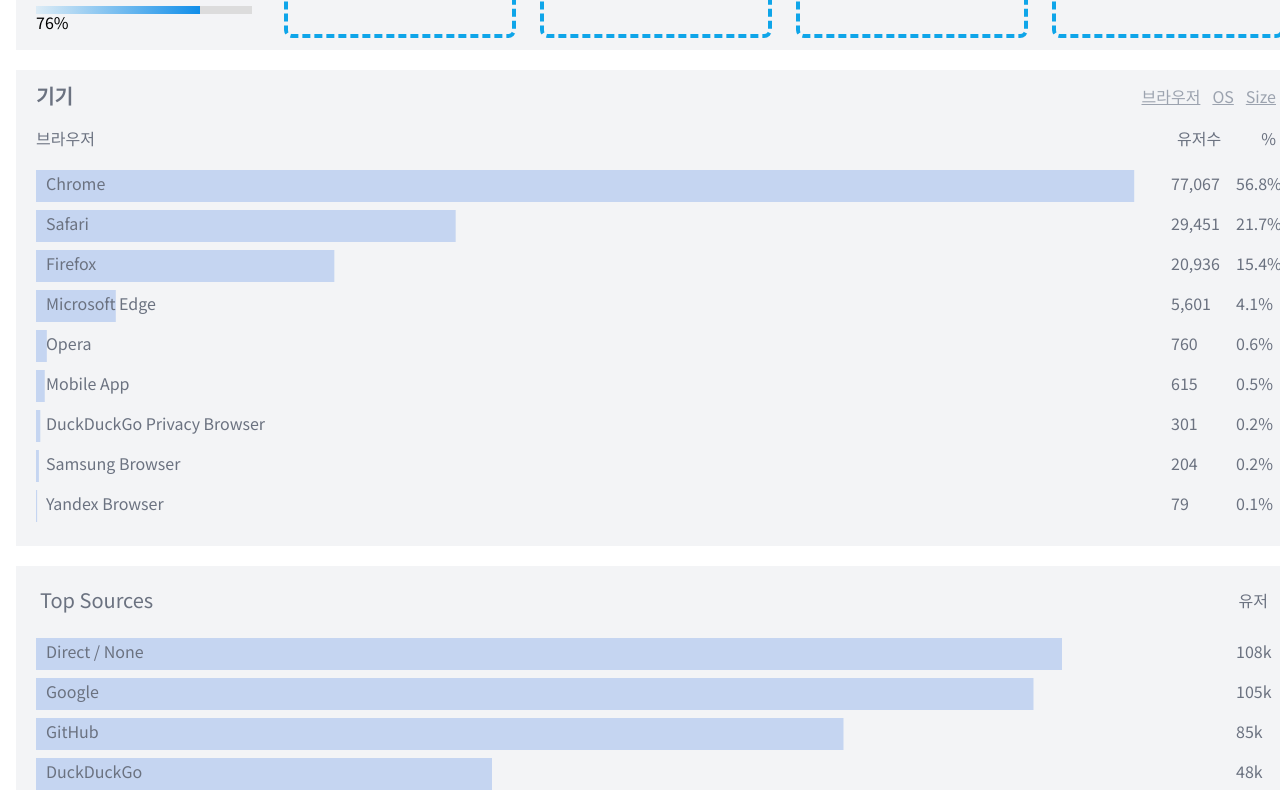
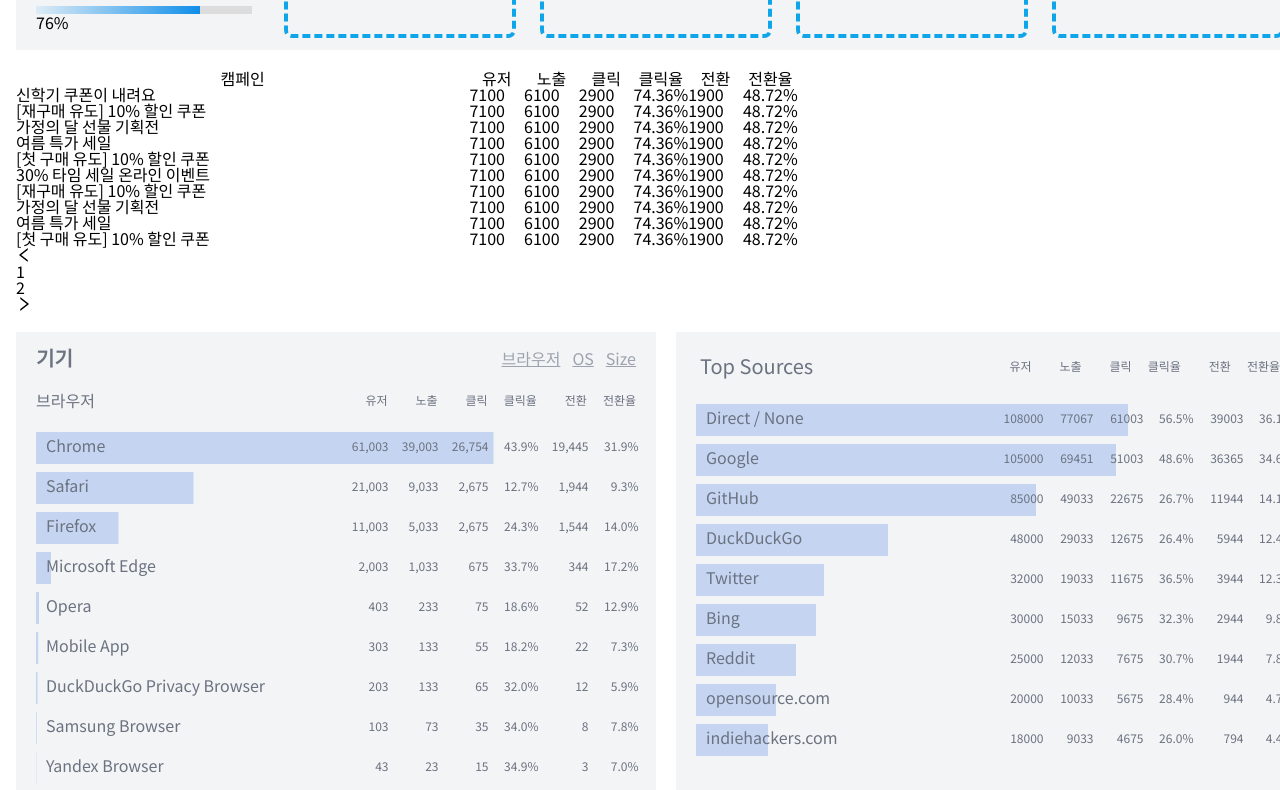
Before and after one commit to sizplay/chart-test, a Next.js app: page /plausible in a window 1280 px wide. Shown: the part 1010-1800 px from the top of the page. Built offline with nearby package versions, Linux system fonts and the light colour scheme.

Commit message:
데이터 변경 및 plausible 변경

```diff
--- a/src/components/PlausibleComponent.tsx
+++ b/src/components/PlausibleComponent.tsx
@@ -49,11 +49,17 @@ const PlausibleComponent = () => {
         <FourBarsLineRechartComponent selections={selections} />
       </div>
       <ConversionIndication />
-      <VerticalBarRecharts />
-      <div className="pt-5" />
-      <VerticalBarComponent data={topSources} />
       <div className="pt-5" />
       <CampainTable />
+      <div className="flex items-stretch pt-5 ">
+        <div className="w-2/4 ">
+          <VerticalBarRecharts />
+        </div>
+        <div className="ml-5 w-2/4 bg-gray-100">
+          <VerticalBarComponent data={topSources} />
+        </div>
+      </div>
+      <div className="pt-5" />
     </main>
   );
 };
--- a/src/components/VerticalBarComponent.tsx
+++ b/src/components/VerticalBarComponent.tsx
@@ -3,52 +3,82 @@ import { Bar, BarChart, LabelList, ResponsiveContainer, XAxis, YAxis } from 'rec
 import { useEffect, useState } from 'react';
 import { color } from './color';
 
-const MAX_WIDTH = 1280;
+const MAX_WIDTH = 1280 / 2;
 const VerticalBarComponent = ({ data }: any) => {
   const [browserWidth, setBrowserWidth] = useState<number>(0);
+  const [convertedData, setConvertedData] = useState(data);
+
+  useEffect(() => {
+    const newData = data.map((item: any) => {
+      return {
+        ...item,
+        visitors: item.visitors,
+        screen: item.screen,
+        click: item.click,
+        conversion: item.conversion,
+        ctr: ((item.click / item.visitors) * 100).toFixed(1),
+        conversionRate: ((item.conversion / item.visitors) * 100).toFixed(1),
+      };
+    });
+    setConvertedData(newData);
+    // eslint-disable-next-line react-hooks/exhaustive-deps
+  }, []);
 
   useEffect(() => {
     const innerWidth = window.innerWidth > MAX_WIDTH ? MAX_WIDTH : window.innerWidth;
     setBrowserWidth(innerWidth);
   }, []);
 
-  const customLabelList = (props: any, key: string) => {
+  const customLabelList = (props: any, key: string, width: number) => {
     const { x, y, value, height } = props;
 
     const yCoordinate = y + height / 2;
 
     if (key === 'title') {
       return (
-        <text x={x + 10} y={yCoordinate} fill={color.grayColor} textAnchor="start" dominantBaseline="middle">
+        <text x={x + width} y={yCoordinate} fill={color.grayColor} textAnchor="start" dominantBaseline="middle">
           {value}
         </text>
       );
     }
 
+    console.log(key, value);
+
     return (
+      <g>
         <text
-        x={((x + 1160 + 40) * browserWidth) / MAX_WIDTH}
+          x={((x + width) * browserWidth) / MAX_WIDTH / 2}
           y={yCoordinate}
           fill={color.grayColor}
-        textAnchor="start"
+          textAnchor="end"
           dominantBaseline="middle"
+          className="text-xs"
         >
-        {value / 1000}k
+          {value}
+          {key === 'ctr' || key === 'conversionRate' ? '%' : ''}
         </text>
+      </g>
     );
   };
 
   return (
-    <div className="bg-gray-100">
-      <div className="flex items-center justify-between px-6 pt-5">
+    <div className="bg-gray-100 ">
+      <div className="flex items-center justify-between pl-6 pt-5">
         <h1 className="text-xl text-gray-500">Top Sources</h1>
-        <p className="pr-1 text-gray-500">유저</p>
+        <div className="flex">
+          <p className="mr-7 text-xs text-gray-500">유저</p>
+          <p className="mr-7 text-xs text-gray-500">노출</p>
+          <p className="mr-4 text-xs text-gray-500">클릭</p>
+          <p className="mr-7 text-xs text-gray-500">클릭율</p>
+          <p className="mr-4 text-xs text-gray-500">전환</p>
+          <p className="mr-4 text-xs text-gray-500">전환율</p>
+        </div>
       </div>
       <ResponsiveContainer width="100%" height={400}>
         <BarChart
           width={MAX_WIDTH}
           height={400}
-          data={data}
+          data={convertedData}
           barCategoryGap={4}
           layout="vertical"
           margin={{
@@ -61,8 +91,13 @@ const VerticalBarComponent = ({ data }: any) => {
           <XAxis type="number" hide={true} />
           <YAxis dataKey="title" type="category" scale="band" hide={true} />
           <Bar dataKey="visitors" fill="#c5d5f1">
-            <LabelList dataKey="title" content={(props) => customLabelList(props, 'title')} />
-            <LabelList dataKey="visitors" content={(props) => customLabelList(props, 'visitors')} />
+            <LabelList dataKey="title" content={(props) => customLabelList(props, 'title', 10)} />
+            <LabelList dataKey="visitors" content={(props) => customLabelList(props, 'visitors', 715)} />
+            <LabelList dataKey="screen" content={(props) => customLabelList(props, 'screen', 815)} />
+            <LabelList dataKey="click" content={(props) => customLabelList(props, 'click', 915)} />
+            <LabelList dataKey="ctr" content={(props) => customLabelList(props, 'ctr', 1015)} />
+            <LabelList dataKey="conversion" content={(props) => customLabelList(props, 'conversion', 1115)} />
+            <LabelList dataKey="conversionRate" content={(props) => customLabelList(props, 'conversionRate', 1215)} />
           </Bar>
         </BarChart>
       </ResponsiveContainer>
--- a/src/components/data.ts
+++ b/src/components/data.ts
@@ -125,15 +125,29 @@ export const conversionData = [
 ];
 
 export const devicesData = [
-  { type: 'Chrome', visitors: 77067, percentage: 56.8 },
-  { type: 'Safari', visitors: 29451, percentage: 21.7 },
-  { type: 'Firefox', visitors: 20936, percentage: 15.4 },
-  { type: 'Microsoft Edge', visitors: 5601, percentage: 4.1 },
-  { type: 'Opera', visitors: 760, percentage: 0.6 },
-  { type: 'Mobile App', visitors: 615, percentage: 0.5 },
-  { type: 'DuckDuckGo Privacy Browser', visitors: 301, percentage: 0.2 },
-  { type: 'Samsung Browser', visitors: 204, percentage: 0.2 },
-  { type: 'Yandex Browser', visitors: 79, percentage: 0.1 },
+  {
+    type: 'Chrome',
+    visitors: 77067,
+    pageview: 61003,
+    screen: 39003,
+    click: 26754,
+    conversion: 19445,
+  },
+  {
+    type: 'Safari',
+    visitors: 29451,
+    pageview: 21003,
+    screen: 9033,
+    click: 2675,
+    conversion: 1944,
+  },
+  { type: 'Firefox', visitors: 20936, pageview: 11003, screen: 5033, click: 2675, conversion: 1544 },
+  { type: 'Microsoft Edge', visitors: 5601, pageview: 2003, screen: 1033, click: 675, conversion: 344 },
+  { type: 'Opera', visitors: 760, pageview: 403, screen: 233, click: 75, conversion: 52 },
+  { type: 'Mobile App', visitors: 615, pageview: 303, screen: 133, click: 55, conversion: 22 },
+  { type: 'DuckDuckGo Privacy Browser', visitors: 301, pageview: 203, screen: 133, click: 65, conversion: 12 },
+  { type: 'Samsung Browser', visitors: 204, pageview: 103, screen: 73, click: 35, conversion: 8 },
+  { type: 'Yandex Browser', visitors: 79, pageview: 43, screen: 23, click: 15, conversion: 3 },
 ];
 
 export const osData = [
@@ -377,14 +391,40 @@ export const campaignData = [
   },
 ];
 
+export const devicesData2 = [
+  {
+    type: 'Chrome',
+    visitors: 77067,
+    pageview: 61003,
+    screen: 39003,
+    click: 26754,
+    conversion: 19445,
+  },
+  {
+    type: 'Safari',
+    visitors: 29451,
+    pageview: 21003,
+    screen: 9033,
+    click: 2675,
+    conversion: 1944,
+  },
+  { type: 'Firefox', visitors: 20936, pageview: 11003, screen: 5033, click: 2675, conversion: 1544 },
+  { type: 'Microsoft Edge', visitors: 5601, pageview: 2003, screen: 1033, click: 675, conversion: 344 },
+  { type: 'Opera', visitors: 760, pageview: 403, screen: 233, click: 75, conversion: 52 },
+  { type: 'Mobile App', visitors: 615, pageview: 303, screen: 133, click: 55, conversion: 22 },
+  { type: 'DuckDuckGo Privacy Browser', visitors: 301, pageview: 203, screen: 133, click: 65, conversion: 12 },
+  { type: 'Samsung Browser', visitors: 204, pageview: 103, screen: 73, click: 35, conversion: 8 },
+  { type: 'Yandex Browser', visitors: 79, pageview: 43, screen: 23, click: 15, conversion: 3 },
+];
+
 export const topSources = [
-  { title: 'Direct / None', visitors: 108000 },
-  { title: 'Google', visitors: 105000 },
-  { title: 'GitHub', visitors: 85000 },
-  { title: 'DuckDuckGo', visitors: 48000 },
-  { title: 'Twitter', visitors: 32000 },
-  { title: 'Bing', visitors: 30000 },
-  { title: 'Reddit', visitors: 25000 },
-  { title: 'opensource.com', visitors: 20000 },
-  { title: 'indiehackers.com', visitors: 18000 },
+  { title: 'Direct / None', visitors: 108000, screen: 77067, click: 61003, conversion: 39003 },
+  { title: 'Google', visitors: 105000, screen: 69451, click: 51003, conversion: 36365 },
+  { title: 'GitHub', visitors: 85000, screen: 49033, click: 22675, conversion: 11944 },
+  { title: 'DuckDuckGo', visitors: 48000, screen: 29033, click: 12675, conversion: 5944 },
+  { title: 'Twitter', visitors: 32000, screen: 19033, click: 11675, conversion: 3944 },
+  { title: 'Bing', visitors: 30000, screen: 15033, click: 9675, conversion: 2944 },
+  { title: 'Reddit', visitors: 25000, screen: 12033, click: 7675, conversion: 1944 },
+  { title: 'opensource.com', visitors: 20000, screen: 10033, click: 5675, conversion: 944 },
+  { title: 'indiehackers.com', visitors: 18000, screen: 9033, click: 4675, conversion: 794 },
 ];
--- a/src/pages/barVisx.tsx
+++ b/src/pages/barVisx.tsx
@@ -44,7 +44,7 @@ const BarChart = () => {
 
   const handleChangeData = () => {
     if (data.length === 9) {
-      setData(sizeData);
+      // setData(sizeData);
     }
     if (data.length === 4) {
       setData(devicesData);
@@ -92,7 +92,7 @@ const BarChart = () => {
               textAnchor="end"
               fill="white"
             >
-              {d.percentage}%
+              {/* {d.percentage}% */}
             </text>
           </g>
         ))}
--- a/src/pages/verticalBarRecharts.tsx
+++ b/src/pages/verticalBarRecharts.tsx
@@ -7,19 +7,40 @@ import { devicesData, osData, sizeData } from '@/components/data';
 import useIsCSR from '@/components/hooks/useIsCSR';
 import { color } from '@/components/color';
 
-const MAX_WIDTH = 1280;
+const MAX_WIDTH = 1280 / 2;
 
 const VerticalBarRecharts = () => {
   const [data, setData] = useState(devicesData);
   const [browserWidth, setBrowserWidth] = useState<number>(0);
 
   useEffect(() => {
+    const newData = data.map((item) => {
+      return {
+        ...item,
+        visitors: item.visitors,
+        pageview: item.pageview,
+        screen: item.screen,
+        click: item.click,
+        conversion: item.conversion,
+        ctr: ((item.click / item.pageview) * 100).toFixed(1),
+        conversionRate: ((item.conversion / item.pageview) * 100).toFixed(1),
+      };
+    });
+    setData(newData);
+    // eslint-disable-next-line react-hooks/exhaustive-deps
+  }, []);
+
+  console.log(data);
+
+  useEffect(() => {
     const innerWidth = window.innerWidth > MAX_WIDTH ? MAX_WIDTH : window.innerWidth;
     setBrowserWidth(innerWidth);
   }, []);
 
-  const customLabelList = (props: any, key: string) => {
+  const customLabelList = (props: any, key: string, width: number) => {
     const { x, y, value, height } = props;
+
+    console.log(value);
 
     const yCoordinate = y + height / 2;
 
@@ -27,7 +48,7 @@ const VerticalBarRecharts = () => {
       return (
         <Link href="/">
           <text
-            x={x + 10}
+            x={x + width}
             y={yCoordinate}
             fill={color.grayColor}
             textAnchor="start"
@@ -40,27 +61,18 @@ const VerticalBarRecharts = () => {
       );
     }
 
-    const percentage = data.find((item) => item.visitors === value)?.percentage;
-
     return (
       <g>
         <text
-          x={((x + 1135) * browserWidth) / MAX_WIDTH}
+          x={((x + width) * browserWidth) / MAX_WIDTH / 2}
           y={yCoordinate}
           fill={color.grayColor}
-          textAnchor="start"
+          textAnchor="end"
           dominantBaseline="middle"
+          className="text-xs"
         >
           {value.toLocaleString()}
-        </text>
-        <text
-          x={((x + 1160 + 40) * browserWidth) / MAX_WIDTH}
-          y={yCoordinate}
-          fill={color.grayColor}
-          textAnchor="start"
-          dominantBaseline="middle"
-        >
-          {percentage}%
+          {key === 'ctr' || key === 'conversionRate' ? '%' : ''}
         </text>
       </g>
     );
@@ -70,9 +82,9 @@ const VerticalBarRecharts = () => {
     if (type === 'browser') {
       setData(devicesData);
     } else if (type === 'os') {
-      setData(osData);
+      // setData(osData);
     } else if (type === 'size') {
-      setData(sizeData);
+      // setData(sizeData);
     }
   };
 
@@ -80,7 +92,7 @@ const VerticalBarRecharts = () => {
   if (!isCSR) return null;
 
   return (
-    <div className="w-full bg-white pt-5">
+    <div className="w-full bg-white">
       <ResponsiveContainer width="100%" className="bg-gray-100">
         <div className="flex flex-col">
           <div className="flex items-center justify-between pl-5 pt-3 text-gray-400">
@@ -104,9 +116,13 @@ const VerticalBarRecharts = () => {
           <div className="">
             <div className="ml-5 mt-5 flex items-center justify-between">
               <p className="text-gray-500">브라우저</p>
-              <div className="mr-5 flex gap-10">
-                <p className="text-gray-500">유저수</p>
-                <p className="text-gray-500">%</p>
+              <div className="flex">
+                <p className="mr-7 text-xs text-gray-500">유저</p>
+                <p className="mr-7 text-xs text-gray-500">노출</p>
+                <p className="mr-4 text-xs text-gray-500">클릭</p>
+                <p className="mr-7 text-xs text-gray-500">클릭율</p>
+                <p className="mr-4 text-xs text-gray-500">전환</p>
+                <p className="mr-5 text-xs text-gray-500">전환율</p>
               </div>
             </div>
             <BarChart
@@ -117,16 +133,25 @@ const VerticalBarRecharts = () => {
               barCategoryGap={4}
               margin={{
                 top: 20,
-                right: 120,
+                right: 20,
                 bottom: 20,
                 left: 20,
               }}
             >
               <XAxis type="number" hide={true} />
               <YAxis dataKey="type" type="category" scale="band" hide={true} />
-              <Bar dataKey="visitors" fill="#c5d5f1">
-                <LabelList dataKey="type" content={(props) => customLabelList(props, 'type')} />
-                <LabelList dataKey="visitors" content={(props) => customLabelList(props, 'visitors')} />
+              <Bar dataKey="pageview" fill="#c5d5f1">
+                <LabelList dataKey="type" content={(props) => customLabelList(props, 'type', 10)} />
+                {/* <LabelList dataKey="visitors" content={(props) => customLabelList(props, 'visitors', 625)} /> */}
+                <LabelList dataKey="pageview" content={(props) => customLabelList(props, 'pageview', 725)} />
+                <LabelList dataKey="screen" content={(props) => customLabelList(props, 'screen', 825)} />
+                <LabelList dataKey="click" content={(props) => customLabelList(props, 'click', 925)} />
+                <LabelList dataKey="ctr" content={(props) => customLabelList(props, 'ctr', 1025)} />
+                <LabelList dataKey="conversion" content={(props) => customLabelList(props, 'conversion', 1125)} />
+                <LabelList
+                  dataKey="conversionRate"
+                  content={(props) => customLabelList(props, 'conversionRate', 1225)}
+                />
               </Bar>
             </BarChart>
           </div>
```
Lines whose indentation alone changed are shown as unchanged.
